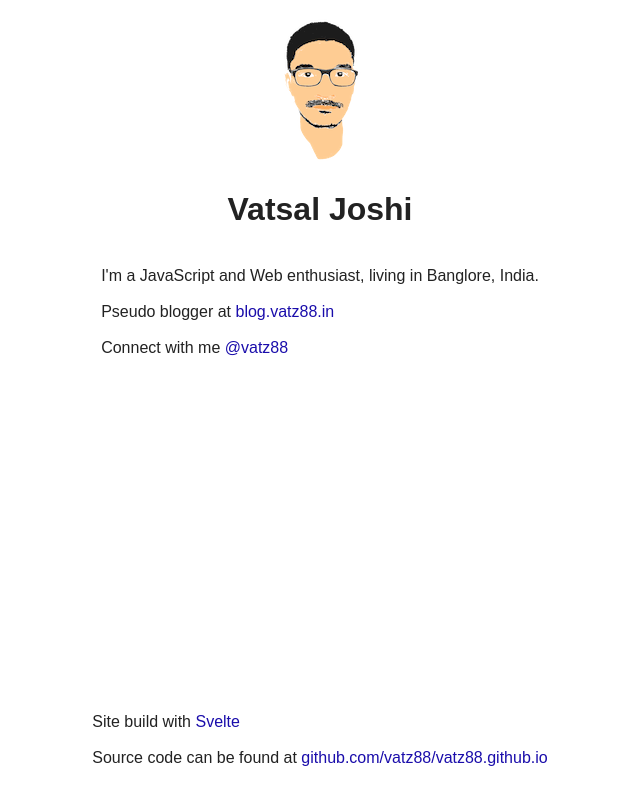
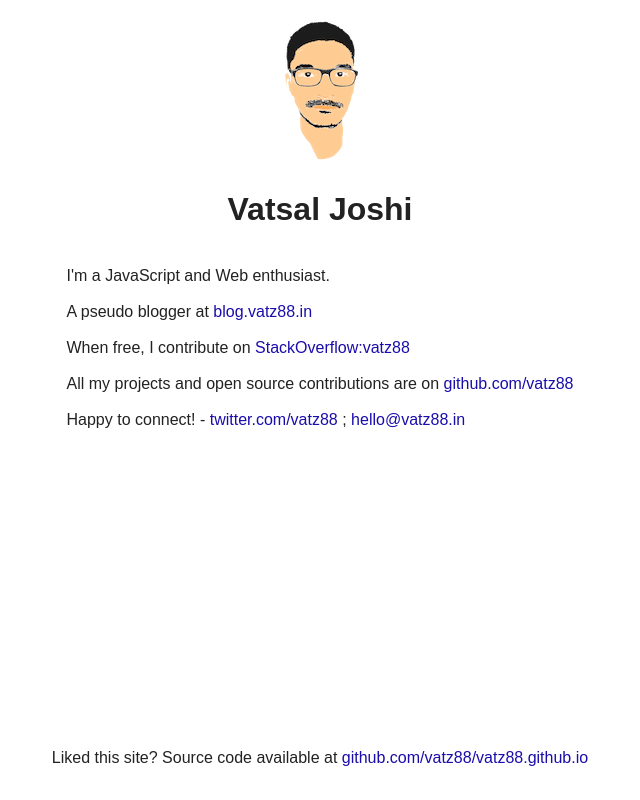
Before and after one commit to vatz88/vatz88.github.io, a Svelte app: page / in a window 1280 px wide. Shown: the whole page, without its empty margins (320-960 px from the left). Built offline with nearby package versions, Linux system fonts and the light colour scheme.

Commit message:
:pencil: update bio, console message

```diff
--- a/src/components/Footer.svelte
+++ b/src/components/Footer.svelte
@@ -5,12 +5,12 @@
 </style>
 
 <footer class="fx-item fx-grow-zero">
-  <p>
+  <!-- <p>
     Site build with
     <a href="https://svelte.dev">Svelte</a>
-  </p>
+  </p> -->
   <p>
-    Source code can be found at
+    Liked this site? Source code available at
     <a
       target="_blank"
       href="https://github.com/vatz88/vatz88.github.io"
--- a/src/components/Main.svelte
+++ b/src/components/Main.svelte
@@ -1,15 +1,32 @@
 <div class="fx-item fx-grow-zero">
-    <p>I'm a JavaScript and Web enthusiast, living in Banglore, India.</p>
+  <p>I'm a JavaScript and Web enthusiast.</p>
   <p>
-      Pseudo blogger at
+    A pseudo blogger at
     <a target="_blank" href="https://blog.vatz88.in" rel="noopener">
       blog.vatz88.in
     </a>
   </p>
   <p>
-      Connect with me
-      <a target="_blank" href="https://twitter.com/vatz88" rel="noopener">
-        @vatz88
+    When free, I contribute on
+    <a
+      target="_blank"
+      href="https://stackoverflow.com/users/5733059/vatz88"
+      rel="noopener">
+      StackOverflow:vatz88
     </a>
   </p>
+  <p>
+    All my projects and open source contributions are on
+    <a target="_blank" href="https://github.com/vatz88" rel="noopener">
+      github.com/vatz88
+    </a>
+  </p>
+  <p>
+    Happy to connect! -
+    <a target="_blank" href="https://twitter.com/vatz88" rel="noopener">
+      twitter.com/vatz88
+    </a>
+    ;
+    <a href="mailto:hello@vatz88.in" rel="noopener">hello@vatz88.in</a>
+  </p>
 </div>
--- a/src/index.js
+++ b/src/index.js
@@ -6,5 +6,10 @@ const app = new App({
   target: document.body,
 });
 
-const consolestyles = ['font-size: 44px', 'color: #757575'].join(';');
-console.log('%cvatz88', consolestyles);
+const consolestyles = fontSize =>
+  [`font-size: ${fontSize}px`, 'color: #757575'].join(';');
+console.log('%cvatz88', consolestyles(44));
+console.log(
+  '%cDid you know you can toggle the theme? Click on my photo!',
+  consolestyles(22),
+);
```
Lines whose indentation alone changed are shown as unchanged.
